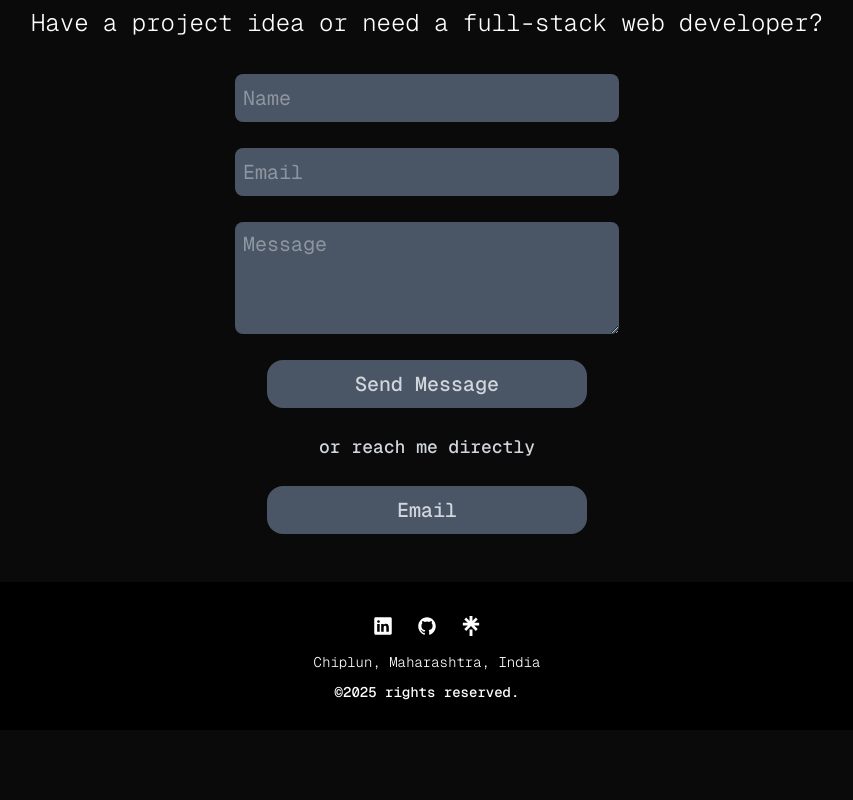
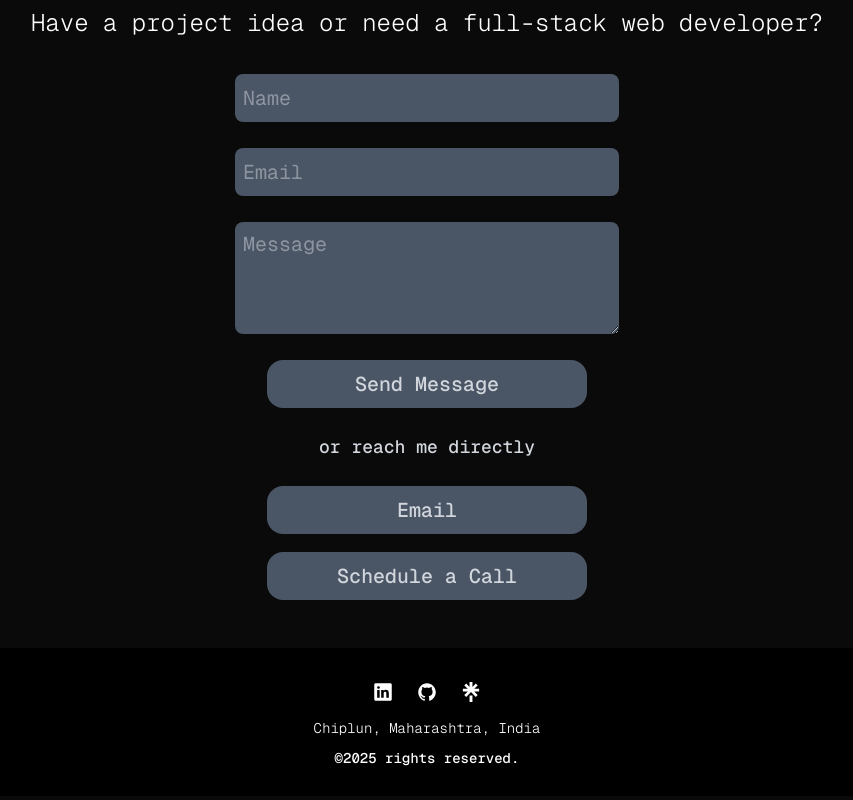
Before and after one commit to chouglesafdar22/Portfolio-Next.js-, a Next.js app in the folder portfolio-ui/: page / in a window 1280 px wide. Shown: the part 2660-3460 px from the top of the page, without its empty margins (213-1066 px from the left). Before the commit the page ends 3394 px from the top, so only its background shows below. Built offline with nearby package versions, Linux system fonts and the light colour scheme.

Commit message:
Add 'Schedule a Call' button to ContactForm
Introduced a new button linking to Calendly for scheduling calls, providing users with an additional way to reach out directly from the contact form.

```diff
--- a/portfolio-ui/app/components/ContactForm.js
+++ b/portfolio-ui/app/components/ContactForm.js
@@ -72,9 +72,14 @@ function ContactForm() {
           <button type="submit" className='bg-gray-600 hover:bg-gray-700 text-gray-300 hover:text-gray-400 sm:w-80 h-12 w-72 rounded-2xl lg:text-xl sm:text-lg cursor-pointer font-medium font-mono text-base p-2 m-2'>Send Message</button>
         </form>
         <p className='text-gray-300 lg:text-lg sm:text-base font-medium font-mono text-sm p-2 m-2'>or reach me directly</p>
+        <div className='flex flex-col justify-center items-center gap-[2px]'>
         <Link href={"mailto:chouglesafdar22@gmail.com"} target='_blank' rel="noopener noreferrer">
           <button className='bg-gray-600 hover:bg-gray-700 text-gray-300 hover:text-gray-400 sm:w-80 h-12 w-72 rounded-2xl lg:text-xl sm:text-lg cursor-pointer font-medium font-mono text-base gap-2 items-center p-2 m-2'>Email</button>
         </Link>
+        <Link href={"https://calendly.com/chouglesafdar22/30min"} target='_blank' rel="noopener noreferrer">
+          <button className='bg-gray-600 hover:bg-gray-700 text-gray-300 hover:text-gray-400 sm:w-80 h-12 w-72 rounded-2xl lg:text-xl sm:text-lg cursor-pointer font-medium font-mono text-base gap-2 items-center p-2 m-2'>Schedule a Call</button>
+        </Link>
+        </div>
       </div>
     </div>
   )
```
